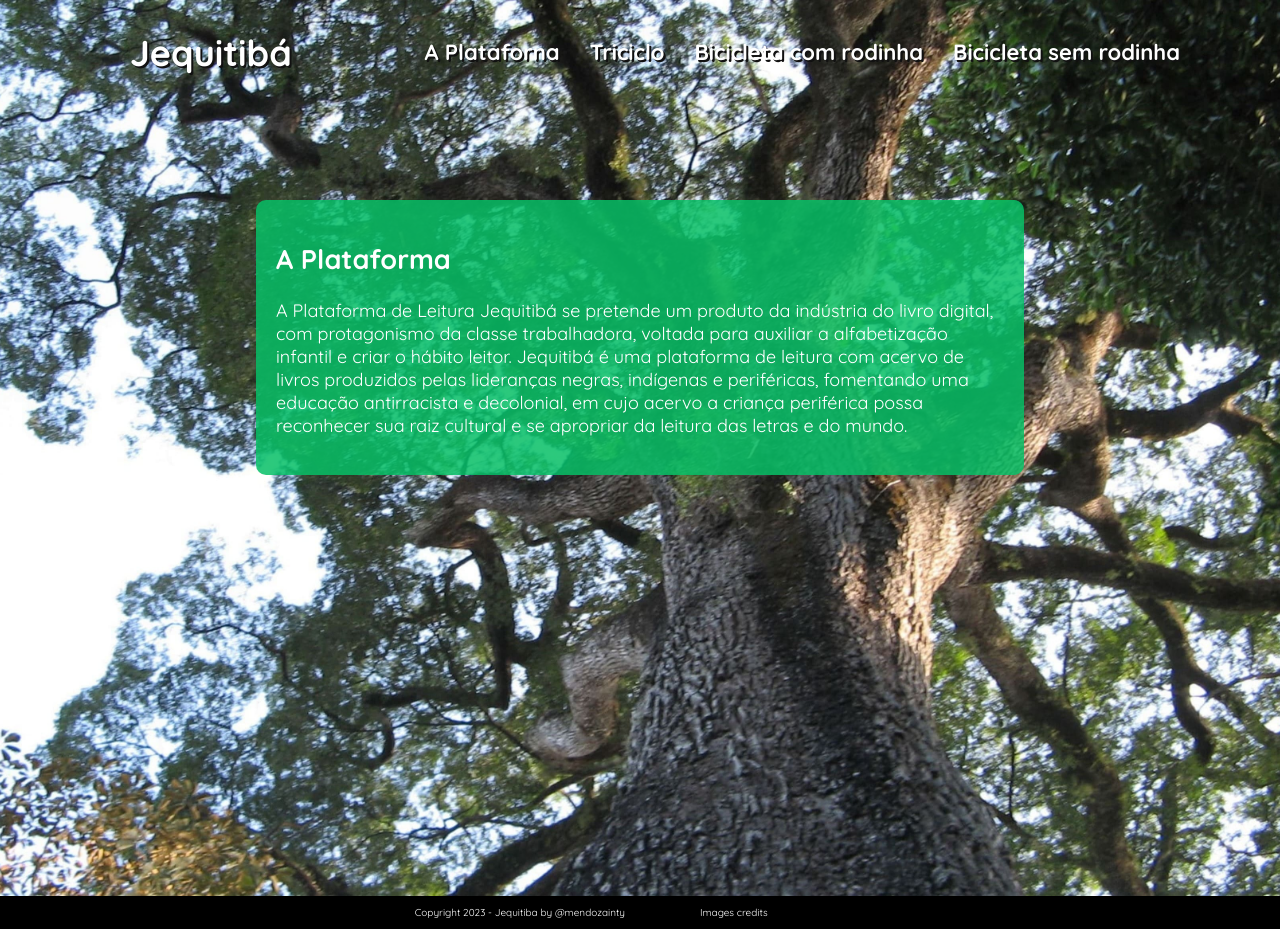
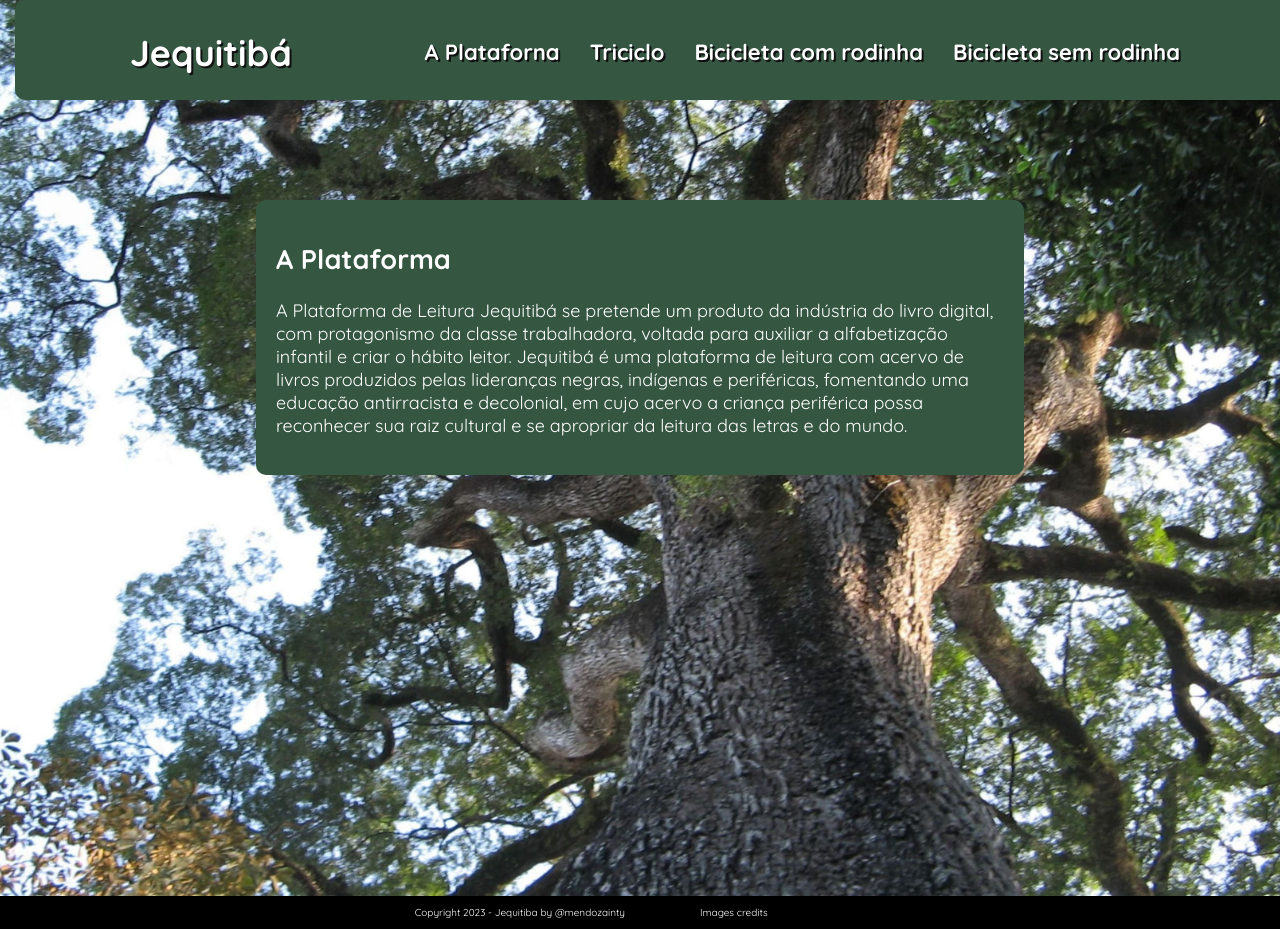
Before and after one commit to mendozainty/jequitiba, a plain HTML site: page index.html in a window 1280 px wide. Both pictures are taken after a click on the link "A Plataforna". Drawn offline with nearby package versions, Linux system fonts and the light colour scheme.

Commit message:
style ok

```diff
--- a/script.js
+++ b/script.js
@@ -1678,7 +1678,7 @@ $(document).ready(function () {
   })
 
   $(window).scroll(function() {
-  if ($(document).scrollTop() > 50) {
+  if ($(document).scrollTop() > 0) {
       $('.nav').addClass('affix');
 
   } else {
--- a/style.css
+++ b/style.css
@@ -110,11 +110,14 @@ button {
 }
 
 .nav {
+    background-color: #355641;
+    height: 100px;
     padding-top: 20px;
     padding-bottom: 20px;
     -webkit-transition: all 0.4s ease;
     transition: all 0.4s ease;
     z-index: 300;
+    border-radius: 10px;
 }
 
 .container{
@@ -128,7 +131,7 @@ button {
     position: absolute;
     top: 25%;
     left: 20%;
-    background-color: #06c066d8;
+    background-color: #355641;
     color: #fff;
     font-size: large;
     padding: 20px 20px 20px 20px;
@@ -142,7 +145,7 @@ button {
     position: absolute;
     top: 16.66%;
     left: 20%;
-    background-color: #06c066d8;
+    background-color: #355641;
     color: #fff;
     font-size: large;
     padding: 20px 20px 20px 20px;
@@ -591,7 +594,7 @@ button {
 
 .affix {
     padding: 0;
-    background-color: #111;
+    background-color: #355641;
     position: fixed;
     z-index: 300;
 }
```
